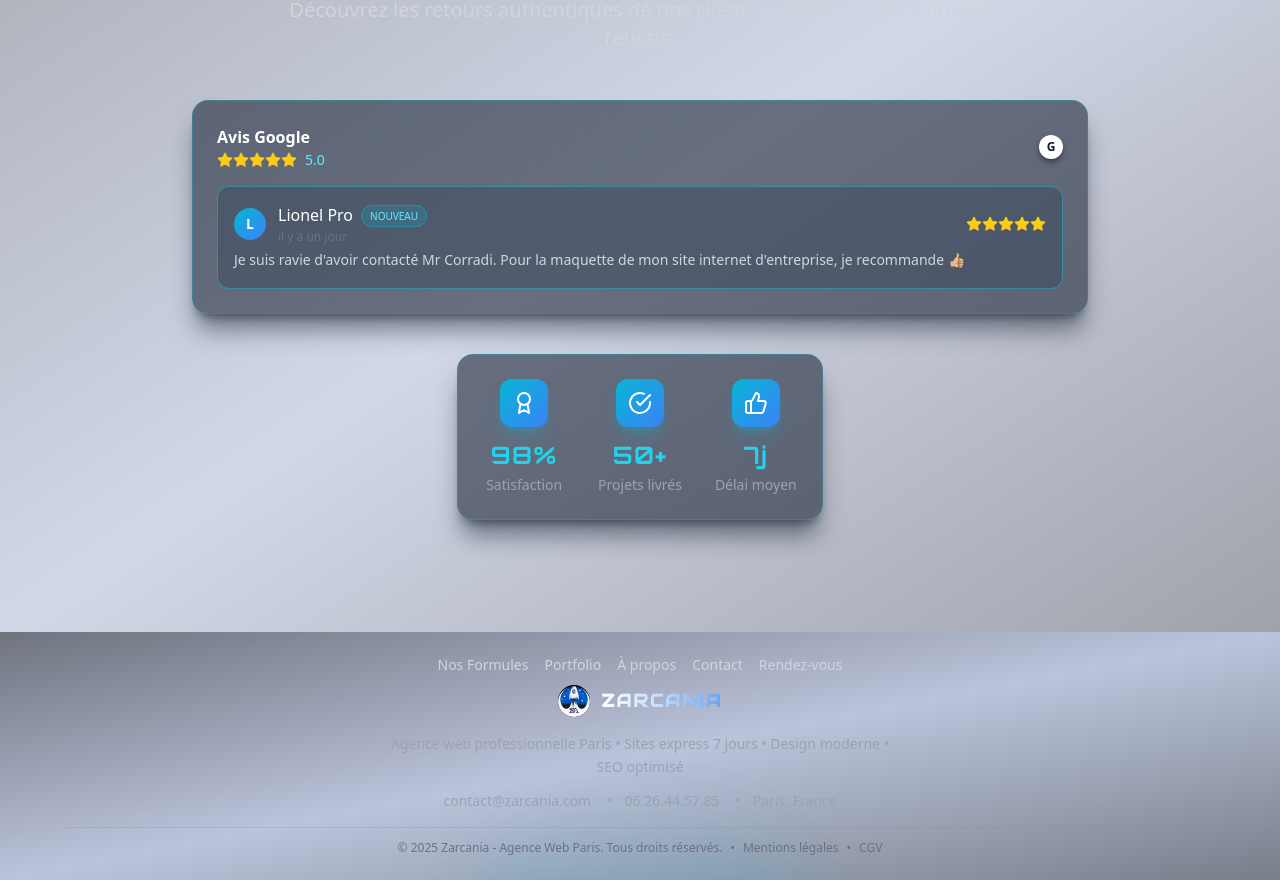
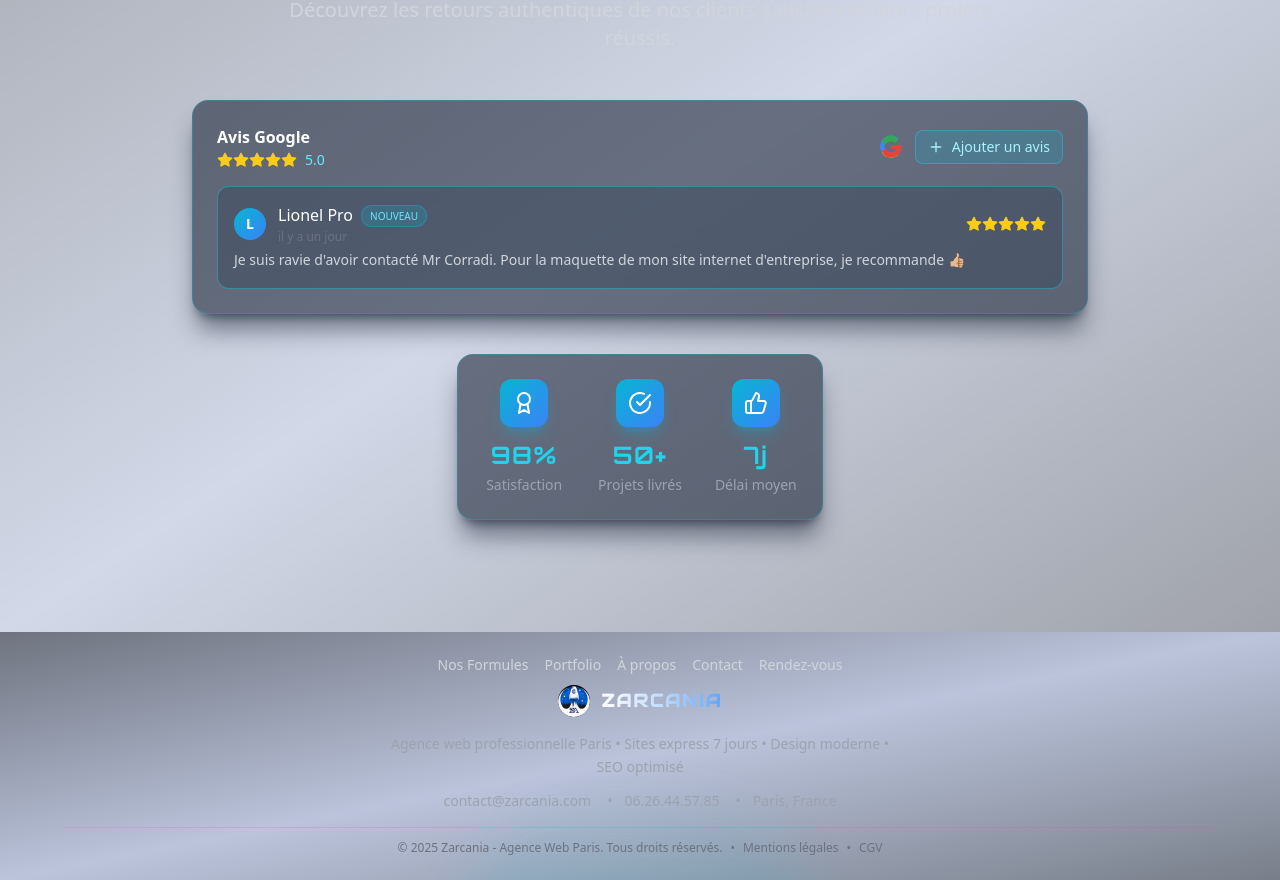
Before and after one commit to Zarcania/Zarcania-site-web, a React (Vite) app: page / in a window 1280 px wide. Shown: the part 3632-4512 px from the top of the page. Built offline with nearby package versions, Linux system fonts and the light colour scheme; no server answers.

Commit message:
feat(reviews): colored Google logo + 'Ajouter un avis' CTA linking to Google review page

```diff
--- a/src/components/GoogleReviews.tsx
+++ b/src/components/GoogleReviews.tsx
@@ -114,9 +114,19 @@ const GoogleReviews: React.FC = () => {
             )}
           </div>
         </div>
-        {/* Remplacement du logo distant (pouvant casser) par un badge local stylisé */}
-        <div aria-label="Google" title="Google" className="w-6 h-6 rounded-full bg-white text-slate-900 font-bold text-xs flex items-center justify-center shadow-md shadow-slate-900/50">
-          G
+        <div className="flex items-center gap-3">
+          <img src="/google-g.svg" alt="Google" className="w-6 h-6" />
+          <a
+            href="https://g.page/r/CSzon7sXqzyaEAE/review"
+            target="_blank"
+            rel="noopener noreferrer"
+            className="inline-flex items-center gap-2 text-xs sm:text-sm px-3 py-1.5 rounded-lg bg-cyan-500/20 text-cyan-200 border border-cyan-400/40 hover:bg-cyan-500/30 transition-colors"
+          >
+            <svg xmlns="http://www.w3.org/2000/svg" viewBox="0 0 24 24" fill="currentColor" className="w-4 h-4">
+              <path d="M12 4a1 1 0 011 1v6h6a1 1 0 110 2h-6v6a1 1 0 11-2 0v-6H5a1 1 0 110-2h6V5a1 1 0 011-1z" />
+            </svg>
+            Ajouter un avis
+          </a>
         </div>
       </div>
 
```
Also changed, not shown: public/google-g.svg (added).
